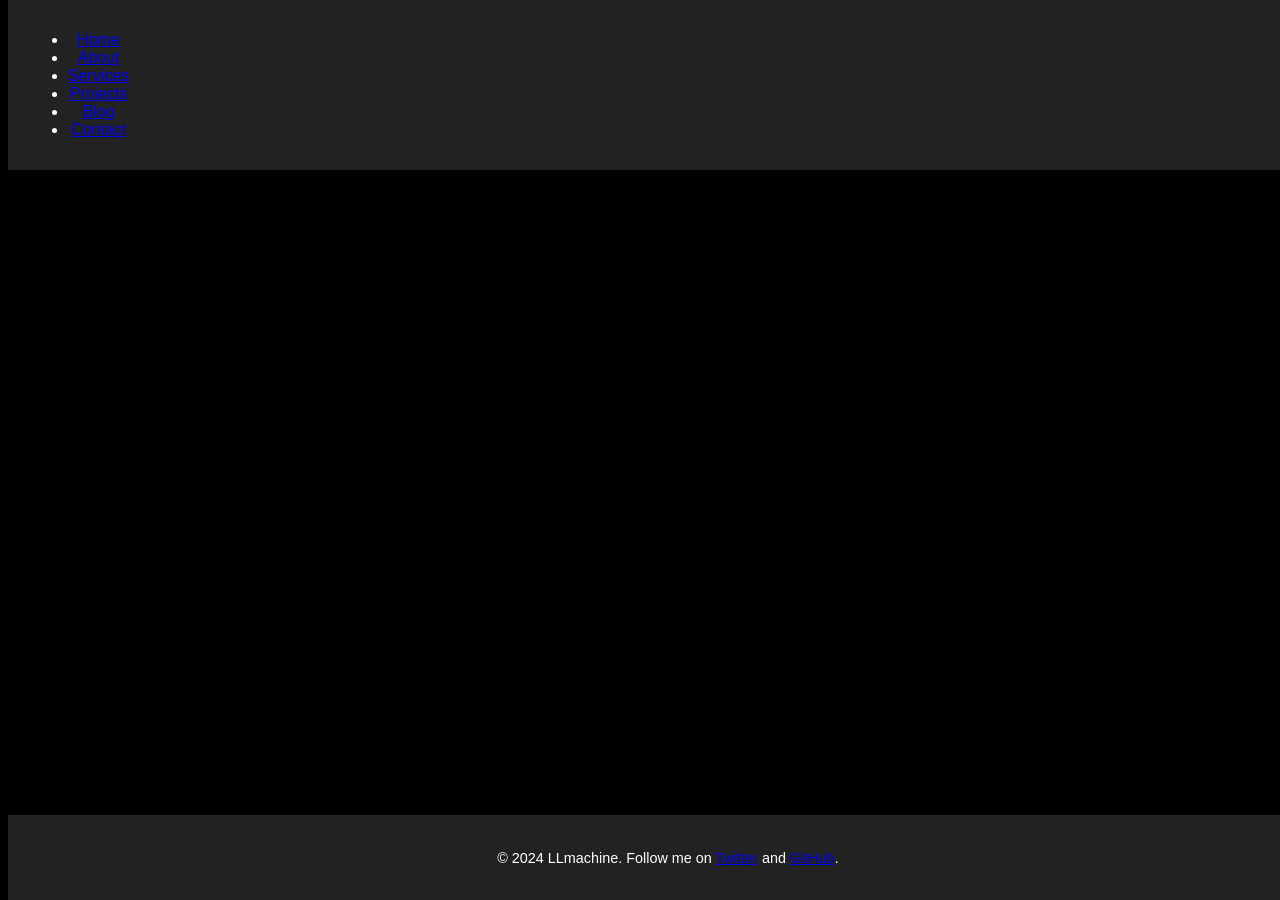
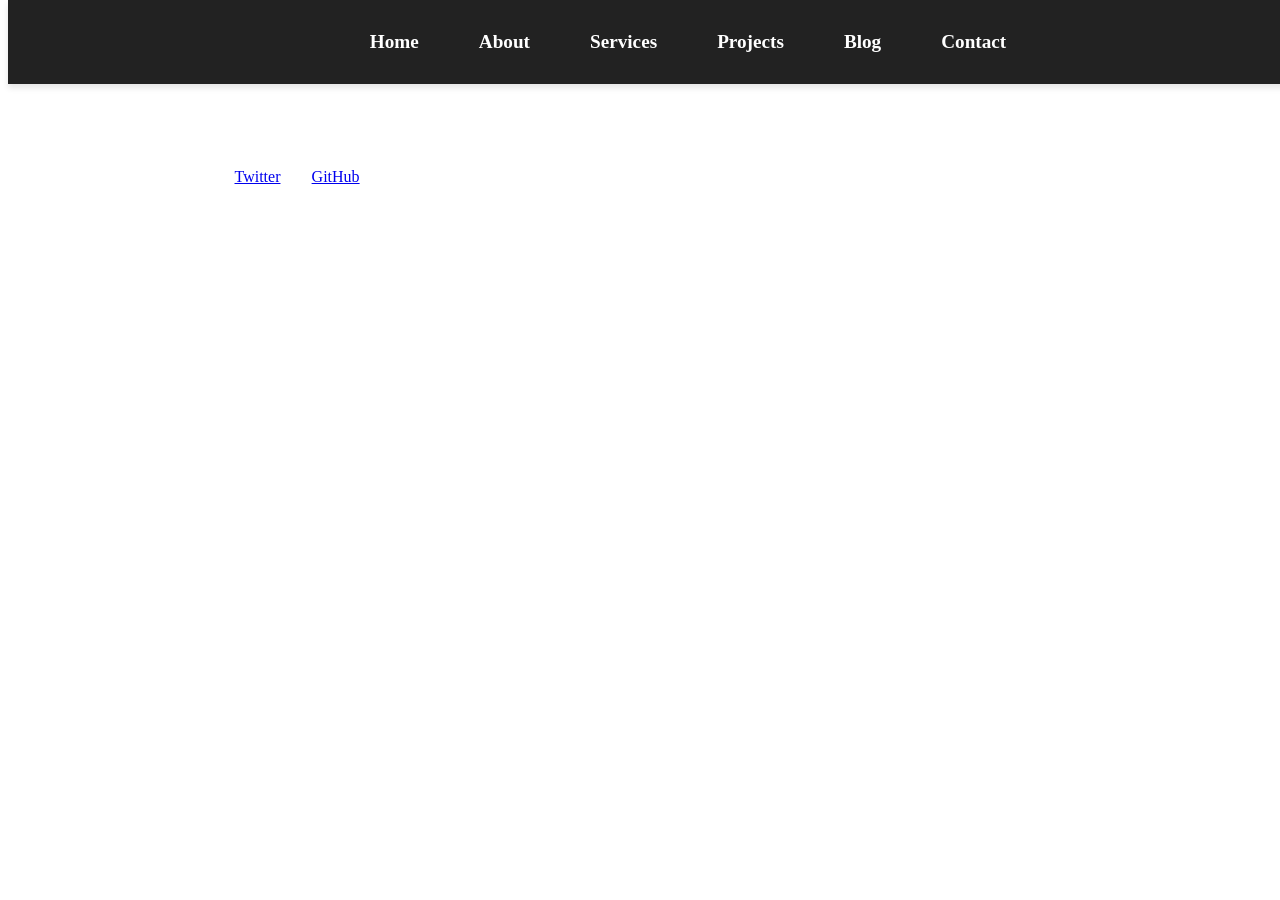
Before and after one commit to DataForSolution/DataForSolution.github.io, a Jekyll site: the page built from blog.md, in a window 1280 px wide. Built offline with Jekyll 4.4.1, drawn with Linux system fonts in a browser that asks for light colours.

Commit message:
Fixed menu bar, visibility issues, and service details

```diff
--- a/assets/css/style.css
+++ b/assets/css/style.css
@@ -1,12 +1,4 @@
-/* General Styling */
-body {
-    background: black;
-    color: white;
-    font-family: 'Arial', sans-serif;
-    text-align: center;
-}
-
-/* Navigation Bar */
+/* NAVIGATION BAR FIX */
 nav {
     background-color: #222;
     padding: 15px 20px;
@@ -15,18 +7,76 @@
     width: 100%;
     z-index: 1000;
     display: flex;
+    justify-content: center;
     align-items: center;
-    justify-content: space-between;
+    box-shadow: 0 4px 6px rgba(0, 0, 0, 0.1);
 }
 
-/* Footer */
-footer {
-    background-color: #222;
+    nav ul {
+        list-style: none;
+        display: flex;
+        gap: 30px;
+    }
+
+        nav ul li {
+            display: inline;
+        }
+
+            nav ul li a {
+                text-decoration: none;
+                color: white;
+                font-size: 1.2em;
+                font-weight: bold;
+                padding: 10px 15px;
+                transition: all 0.3s ease-in-out;
+            }
+
+                nav ul li a:hover {
+                    color: #4CAF50;
+                }
+
+/* ENSURE CONTENT BELOW MENU */
+body {
+    padding-top: 80px;
+}
+
+/* SECTION FIX - ENSURE DETAILS SHOW UP */
+section {
+    display: block;
+    padding: 60px 20px;
+    text-align: center;
+    max-width: 900px;
+    margin: auto;
     color: white;
-    text-align: center;
-    padding: 20px;
-    font-size: 0.9em;
-    position: fixed;
-    bottom: 0;
-    width: 100%;
+    background: rgba(0, 0, 0, 0.7);
+    border-radius: 10px;
 }
+
+/* MAKE TEXT COLOR VISIBLE */
+h1, h2, h3, p {
+    color: white;
+}
+
+/* FIX SERVICE LIST VISIBILITY */
+#services ul li a {
+    color: lightgreen;
+    font-weight: bold;
+    transition: color 0.3s;
+}
+
+    #services ul li a:hover {
+        color: white;
+        background-color: #4CAF50;
+        padding: 10px;
+        border-radius: 5px;
+    }
+
+#service-details {
+    display: none;
+    margin-top: 20px;
+    padding: 15px;
+    background: rgba(255, 255, 255, 0.1);
+    border-radius: 8px;
+    font-size: 1.1em;
+    color: white;
+}
--- a/assets/js/script.js
+++ b/assets/js/script.js
@@ -1,15 +1,32 @@
-// Smooth Scrolling
-function scrollToTop() {
-    window.scrollTo({ top: 0, behavior: 'smooth' });
-}
-
-// Show/Hide Sections
+// SHOW SECTION FUNCTION (FIXED)
 function showSection(sectionId) {
     document.querySelectorAll('section').forEach(section => {
         section.style.display = 'none';
     });
+
     let selectedSection = document.getElementById(sectionId);
     if (selectedSection) {
         selectedSection.style.display = 'block';
+        window.scrollTo({ top: selectedSection.offsetTop - 80, behavior: 'smooth' });
     }
 }
+
+// FIX SERVICE DETAILS NOT DISPLAYING
+const serviceDescriptions = {
+    "business-analytics": "We provide insights to drive business decisions with AI-driven data analysis.",
+    "data-entry": "Accurate and efficient data entry services to ensure reliable records.",
+    "data-reporting": "Custom data reports and visualization for effective decision-making.",
+    "strategic-planning": "Helping businesses align data strategies with business goals.",
+    "healthcare-consulting": "Providing AI-powered solutions for healthcare analytics and imaging.",
+    "financial-analysis": "Data-driven financial insights to optimize budgeting and investments.",
+    "market-research": "Market trend analysis and consumer behavior insights."
+};
+
+// FUNCTION TO SHOW SERVICE DETAILS
+function showServiceDetails(serviceId) {
+    const detailsDiv = document.getElementById("service-details");
+    if (detailsDiv) {
+        detailsDiv.innerHTML = `<p>${serviceDescriptions[serviceId]}</p>`;
+        detailsDiv.style.display = "block";
+    }
+}
```
